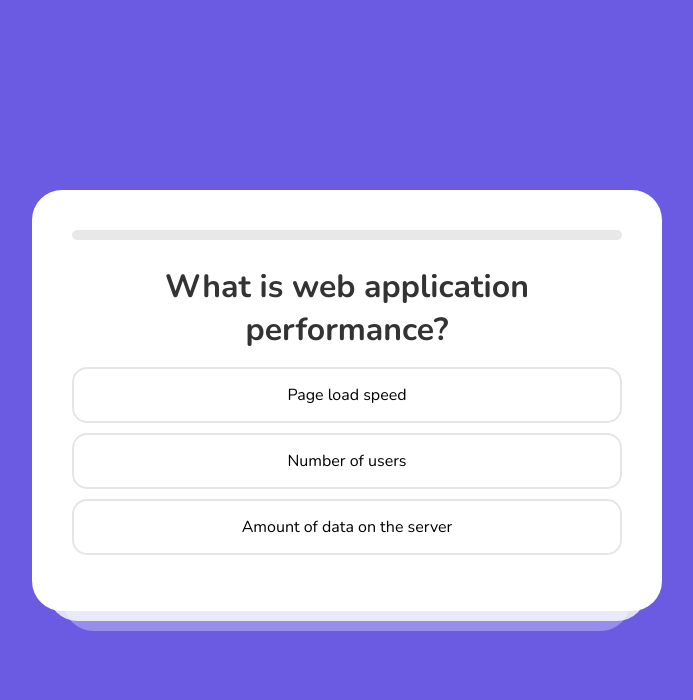
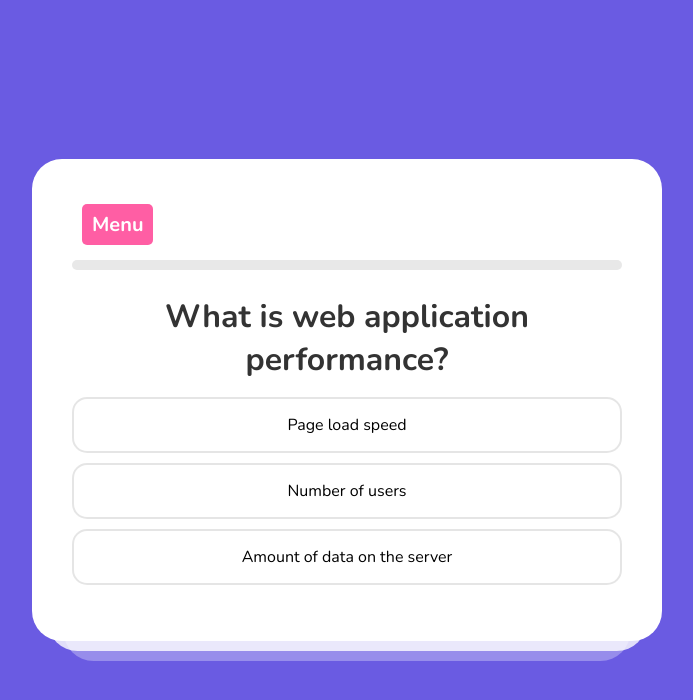
Before and after one commit to vlad239u4910/Quiz-IT, a React (Create React App) app: page /game in a window 1280 px wide. Shown: the top 700 px of the page, without its empty margins (293-986 px from the left). Built offline with nearby package versions, Linux system fonts and the light colour scheme.

Commit message:
added return to menu btn

```diff
--- a/src/App.js
+++ b/src/App.js
@@ -5,6 +5,7 @@ import Result from "./components/Result";
 import Game from "./components/Game";
 import ChooseOneQuizz from "./components/ChooseOneQuizz";
 import Menu from "./components/Menu";
+import Menubtn from "./components/Btn-return-menu";
 
 function App() {
   const [step, setStep] = React.useState(0);
@@ -71,7 +72,14 @@ function App() {
                 setCorrectAnswerNum={setCorrectAnswerNum}
                 step={step}
                 questions={questions}
-              />
+                setStep={setStep}
+              >
+                {" "}
+                <Menubtn
+                  setCorrectAnswerNum={setCorrectAnswerNum}
+                  setStep={setStep}
+                />
+              </Game>
             }
           ></Route>
 
--- /dev/null
+++ b/src/components/Btn-return-menu.jsx
@@ -0,0 +1,20 @@
+import { useNavigate } from "react-router-dom";
+
+function Menubtn({ setCorrectAnswerNum, setStep }) {
+  const navigate = useNavigate();
+  return (
+    <div className="return-menu-btn">
+      <button
+        onClick={() => {
+          setCorrectAnswerNum(0);
+          setStep(0);
+          navigate("/");
+        }}
+      >
+        Menu
+      </button>
+    </div>
+  );
+}
+
+export default Menubtn;
--- a/src/components/Game.jsx
+++ b/src/components/Game.jsx
@@ -1,6 +1,14 @@
 import { useNavigate } from "react-router-dom";
 
-function Game({ question, nextStep, setCorrectAnswerNum, step, questions }) {
+function Game({
+  question,
+  nextStep,
+  setCorrectAnswerNum,
+  step,
+  questions,
+  setStep,
+  children,
+}) {
   const navigate = useNavigate();
   if (!question) {
     return (
@@ -30,6 +38,7 @@ function Game({ question, nextStep, setCorrectAnswerNum, step, questions }) {
 
   return (
     <>
+      {children}
       <div className="progress">
         <div
           style={{ width: `${progress}%` }}
--- a/src/index.scss
+++ b/src/index.scss
@@ -52,8 +52,37 @@ body {
   }
 
   .game {
+    width: 100%;
+
     button {
       margin-top: 100px;
+    }
+  }
+
+  .return-menu-btn {
+    button {
+      font-weight: bold;
+      font-family: 'Nunito', sans-serif;
+      border-radius: 5px;
+      border: 0;
+      padding: 7px 10px;
+      font-size: 20px;
+      margin-bottom: 15px;
+      margin-right: 500px;
+      background-color: #ff5ea4;
+      color: #fff;
+      cursor: pointer;
+      transition: background-color 0.3s ease, transform 0.2s ease;
+
+      &:hover {
+        background-color: darken(#ff006ffd, 5%);
+        transform: translateY(-2px);
+      }
+
+      &:active {
+        background-color: darken(#ff006e, 10%);
+        transform: translateY(1px);
+      }
     }
   }
 
```
